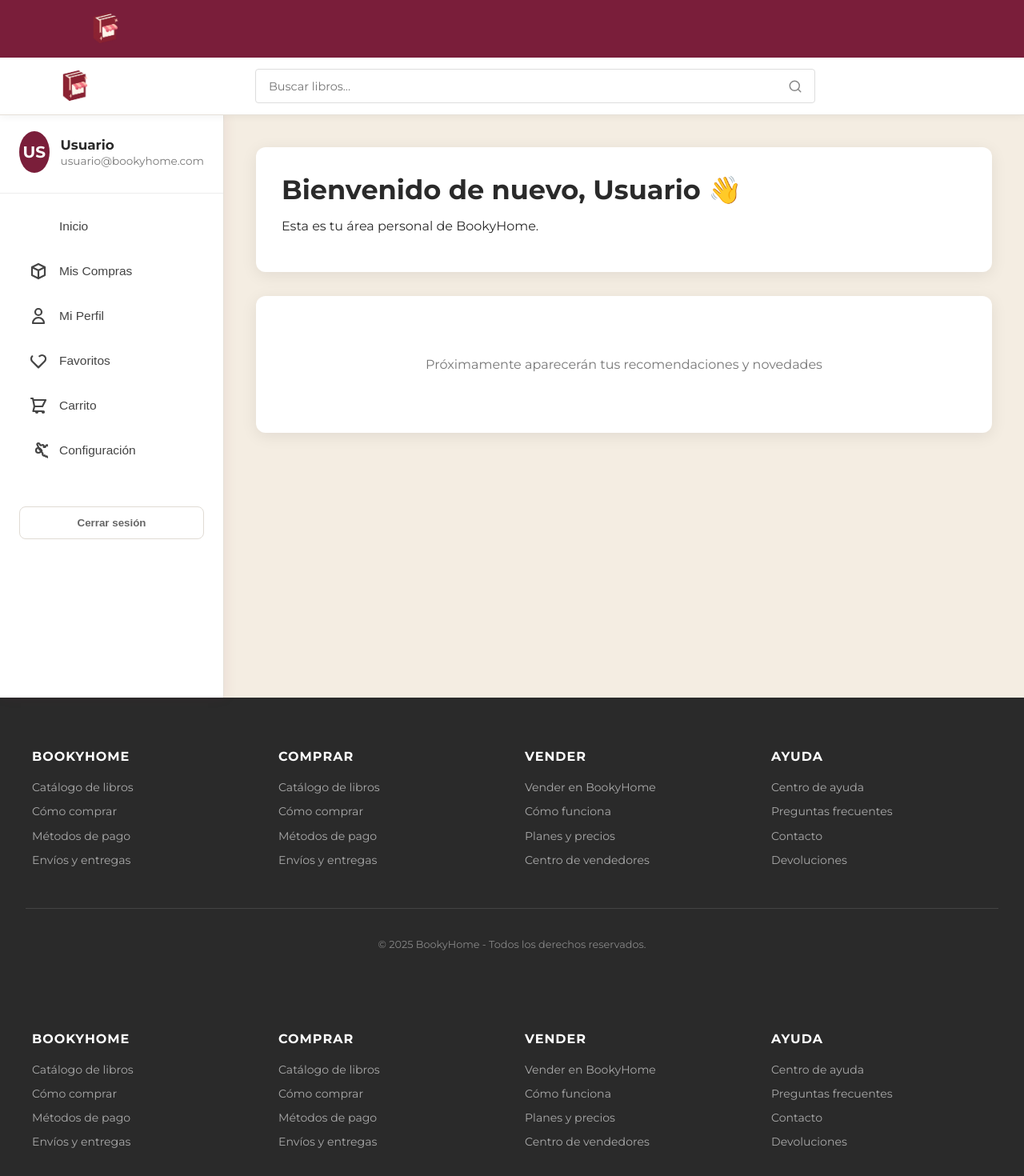
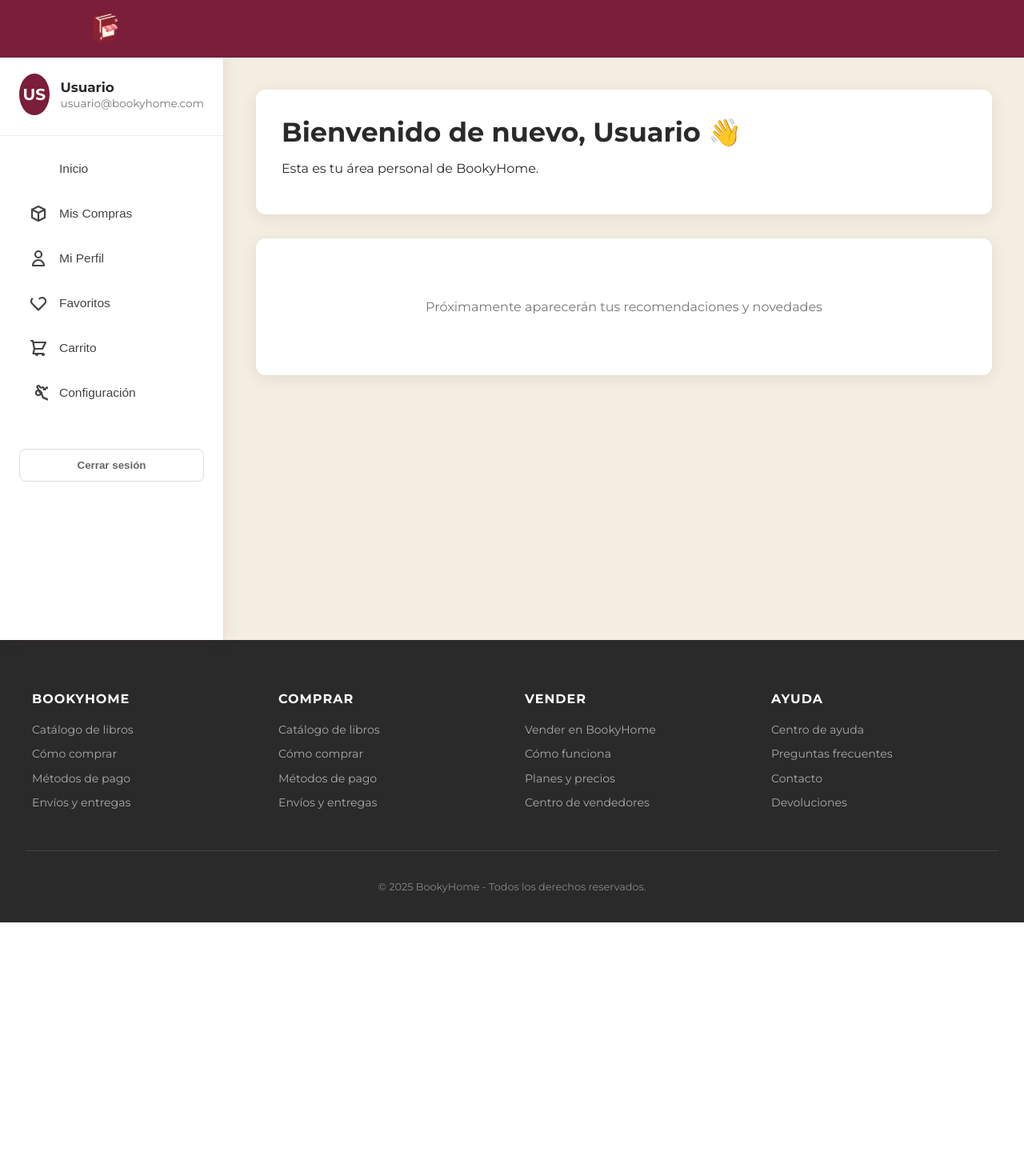
Before and after one commit to crisleon93/bookyhome, a React app in the folder frontend/: page /post-login in a window 1280 px wide. Shown: the top 1470 px of the page at 80% size. After the commit the page ends 1153 px from the top, so only its background shows below. Built offline with nearby package versions, Linux system fonts and the light colour scheme; sample sign-in values are in the browser's storage; the HTML template or start-up script is replaced by a standard one.

Commit message:
Corrección PostLogin header y footer

```diff
--- a/frontend/src/pages/PostLogin.jsx
+++ b/frontend/src/pages/PostLogin.jsx
@@ -2,9 +2,6 @@
 import { useState, useEffect } from "react";
 import { useNavigate } from "react-router-dom";
 import { jwtDecode } from "jwt-decode";
-
-import DashboardHeader from "../components/DashboardHeader";
-import Footer from "../components/Footer";
 
 // ==================== ICONOS ====================
 const IconHome = () => (
@@ -39,17 +36,8 @@
 );
 
 const IconCart = () => (
-  <svg xmlns="http://www.w3.org/2000/svg"
-    fill="none"
-    viewBox="0 0 24 24"
-    stroke="currentColor"
-    strokeWidth="2.2"
-  >
-    <path
-      strokeLinecap="round"
-      strokeLinejoin="round"
-      d="M3 3h2l.4 2M7 13h10l4-8H5.4M7 13L5.4 5M7 13l-1.5 6h11M10 21a1 1 0 100-2 1 1 0 000 2zm8 0a1 1 0 100-2 1 1 0 000 2z"
-    />
+  <svg xmlns="http://www.w3.org/2000/svg" fill="none" viewBox="0 0 24 24" stroke="currentColor" strokeWidth="2.2">
+    <path strokeLinecap="round" strokeLinejoin="round" d="M3 3h2l.4 2M7 13h10l4-8H5.4M7 13L5.4 5M7 13l-1.5 6h11M10 21a1 1 0 100-2 1 1 0 000 2zm8 0a1 1 0 100-2 1 1 0 000 2z" />
   </svg>
 );
 
@@ -98,9 +86,6 @@
 
   return (
     <>
-      {/* Header limpio con barra de búsqueda */}
-      <DashboardHeader userName={userName} />
-
       <div className="dashboard-container">
         <aside className="dashboard-sidebar">
           <div className="sidebar-user">
@@ -146,8 +131,6 @@
           </div>
         </main>
       </div>
-
-      <Footer />
     </>
   );
 }
```
